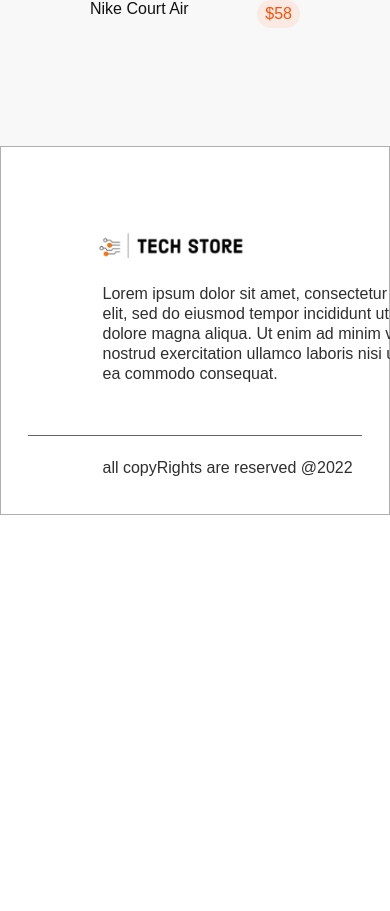
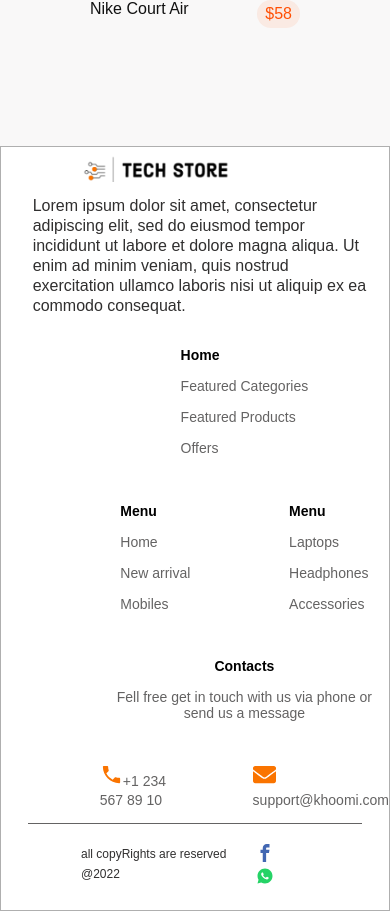
Before and after one commit to Ajyal-React/TechStoreTeam3, a React (Create React App) app: page / in a window 390 px wide. Shown: the part 7507-8418 px from the top of the page. Before the commit the page ends 8022 px from the top, so only its background shows below. Built offline with nearby package versions, Linux system fonts and the light colour scheme.

Commit message:
Make the footer responsive

```diff
--- a/src/components/Footer/Footer.jsx
+++ b/src/components/Footer/Footer.jsx
@@ -1,6 +1,6 @@
 import React from "react";
 import {
-    Foot,
+  Foot,
   ContFooter,
   Elements1,
   CopyRight,
@@ -8,10 +8,14 @@ import {
   Text,
   IconSocial,
   Icons,
-
+  Logo,
+  FooterList,
+  List,
+  Contacts,
+  IconsCont,
+  PhonEmail,
+  Textfoo
 } from "../Footer/Footer.styled";
-import { Logo, List, NavbarList } from "../Navbar/Navbar.styled";
-import {} from "../../GlobalStyles";
 import { FaEnvelope } from "react-icons/fa";
 import { MdPhone } from "react-icons/md";
 import { ImFacebook } from "react-icons/im";
@@ -23,7 +27,7 @@ const Footer = () => {
       <ContFooter>
         <Elements1>
           <Logo src="images/logo.png" />
-          <Text>
+          <Text width="380px" marginLeft="20px">
             Lorem ipsum dolor sit amet, consectetur adipiscing elit, sed do
             eiusmod tempor incididunt ut labore et dolore magna aliqua. Ut enim
             ad minim veniam, quis nostrud exercitation ullamco laboris nisi ut
@@ -31,86 +35,76 @@ const Footer = () => {
           </Text>
         </Elements1>
 
-        <NavbarList marginLeft="3%" fontSize="14px">
-          <List display="block" colorActive="#302F2Fs" weight="700">
+        <FooterList marginLeft="3%" fontSize="14px">
+          <List color="#000" weight="700">
             Home
           </List>
-          <List display="block" marginTop="20px" colorActive="#646363">
-            Featured Categories
-          </List>
-          <List display="block" marginTop="20px" colorActive="#646363">
-            Featured Products
-          </List>
-          <List display="block" marginTop="20px" colorActive="#646363">
-            Offers
-          </List>
-        </NavbarList>
+          <List>Featured Categories</List>
+          <List>Featured Products</List>
+          <List>Offers</List>
+        </FooterList>
 
-        <NavbarList marginLeft="3%" fontSize="14px">
-          <List display="block" colorActive="#302F2Fs" weight="700">
+        <FooterList marginLeft="5%" fontSize="14px">
+          <List color="#000" weight="700">
             Menu
           </List>
-          <List display="block" marginTop="20px" colorActive="#646363">
-            Home
-          </List>
-          <List display="block" marginTop="20px" colorActive="#646363">
-            New arrival
-          </List>
-          <List display="block" marginTop="20px" colorActive="#646363">
-            Mobiles
-          </List>
-        </NavbarList>
+          <List>Home</List>
+          <List>New arrival</List>
+          <List>Mobiles</List>
+        </FooterList>
 
-        <NavbarList marginLeft="3%" fontSize="14px">
-          <List display="block" colorActive="#302F2Fs" weight="700">
+        <FooterList marginLeft="5%" fontSize="14px">
+          <List color="#000" weight="700">
             Menu
           </List>
-          <List display="block" marginTop="20px" colorActive="#646363">
-            Laptops
-          </List>
-          <List display="block" marginTop="20px" colorActive="#646363">
-            Headphones
-          </List>
-          <List display="block" marginTop="20px" colorActive="#646363">
-            Accessories
-          </List>
-        </NavbarList>
+          <List>Laptops</List>
+          <List>Headphones</List>
+          <List>Accessories</List>
+        </FooterList>
 
-        <NavbarList marginLeft="10%" fontSize="14px">
-          <List display="block" colorActive="#302F2Fs" weight="700">
-            Menu
-          </List>
-          <Text width="400px" letterSpacing="-0.17px">
-            Fell free get in touch with us via phone or send us a message
-          </Text>
-          <List display="block" marginTop="5px" colorActive="#646363">
+        <FooterList marginLeft="7%" fontSize="14px">
+          <Contacts>
+            <List color="#000" weight="700">
+              Contacts
+            </List>
+            <List>
+              Fell free get in touch with us via phone or send us a message
+            </List>
+          </Contacts>
+          <PhonEmail>
+          <List>
             <Icons>
               <MdPhone />
             </Icons>
             +1 234 567 89 10
           </List>
 
-          <List display="block" marginTop="15px" colorActive="#646363">
-          <Icons>
+          <List>
+            <Icons>
               <FaEnvelope />
             </Icons>
             support@khoomi.com
           </List>
 
-        </NavbarList>
+
+          </PhonEmail>
+
+        </FooterList>
       </ContFooter>
 
       <Line />
 
       <CopyRight>
         <Elements1>
-
-        <Text>all copyRights are reserved @2022</Text>
+          <Textfoo width="400px">all copyRights are reserved @2022</Textfoo>
         </Elements1>
         <IconSocial>
-            <ImFacebook color='#4267B2'/>
-
-            <RiWhatsappFill color="#25D366"/>
+          <IconsCont>
+            <ImFacebook color="#4267B2" />
+          </IconsCont>
+          <IconsCont>
+            <RiWhatsappFill color="#25D366" />
+          </IconsCont>
         </IconSocial>
       </CopyRight>
     </Foot>
--- a/src/components/Footer/Footer.styled.js
+++ b/src/components/Footer/Footer.styled.js
@@ -5,10 +5,32 @@ export const Foot = styled.div`
 `;
 
 export const ContFooter = styled.div`
-  padding: 80px;
+  padding: 60px;
+  margin-bottom: 10px;
   display: flex;
+  @media (max-width: 768px) {
+    flex-wrap: wrap;
+    justify-content: center;
+    padding: 0px;
+  }
+  @media (max-width: 992px) {
+    flex-wrap: wrap;
+  }
 `;
 
+export const Logo = styled.img`
+  width: 150px;
+  margin-left: 3%;
+
+  @media (max-width: 768px) {
+    margin-left: 43%;
+    margin-top: 5%;
+  }
+  @media (max-width: 576px) {
+    margin-left: 20%;
+    margin-top: 1%;
+  }
+`;
 export const Elements1 = styled.div`
   //   gap: 20px;
 `;
@@ -16,15 +38,58 @@ export const Elements1 = styled.div`
 export const Text = styled.p`
   color: #302f2f;
   font-family: Poppins, sans-serif;
-  width: ${({ width }) => (width ? width : "430px")};
+  width: ${({ width }) => (width ? width : "30px")};
   line-height: ${({ lineHeight }) => (lineHeight ? lineHeight : "20px")};
-  padding: 5%;
+  font-size: ${({ fontSize }) => (fontSize ? fontSize : "16px")};
+  margin-left: ${({ marginLeft }) => (marginLeft ? marginLeft : "0px")};
+  margin-top: 10px;
+  @media (max-width: 768px) {
+    display: block;
+    width: 90%;
+    padding-left: 3%;
+    margin-bottom: 5%;
+  }
 `;
 export const Icons = styled.span`
   font-size: 23px;
   color: #fa7400;
 `;
+export const FooterList = styled.div`
+  margin-left: ${({ marginLeft }) => (marginLeft ? marginLeft : "20px")};
+  @media (max-width: 576px) {
+    margin-left: 10%;
+    margin-bottom: 5%;
+  }
+`;
+export const List = styled.div`
+  margin-top: 12px;
+  font-size: 14px;
+  flex-wrap: wrap;
+  font-weight: ${({ weight }) => (weight ? weight : "500")};
+  color: ${({ color }) => (color ? color : "#646363")};
+  @media (max-width: 768px) {
+    font-size: 14px;
+    margin-left: 60px;
+    margin-bottom: 15px;
+  }
+`;
+export const Contacts = styled.span`
+  @media (max-width: 768px) {
+    text-align: center;
+  }
 
+  @media (max-width: 576px) {
+    text-align: center;
+  }
+`;
+export const PhonEmail = styled.span`
+  @media (max-width: 768px) {
+    display: flex;
+    margin-bottom: 20px;
+    justify-content: space-between;
+    margin-top: 30px;
+  }
+`;
 export const Line = styled.div`
   background: #646363;
   height: 1px;
@@ -37,10 +102,34 @@ export const CopyRight = styled.div`
   display: flex;
   justify-content: space-between;
   margin-left: 80px;
+  margin-top: 10px;
+`;
+export const Textfoo = styled.p`
+  color: #302f2f;
+  font-family: Poppins, sans-serif;
+  line-height: 20px;
+  font-size: 16px;
+  margin-top: 10px;
+  @media (max-width: 768px) {
+    font-size: 14px;
+  }
+  @media (max-width: 576px) {
+    font-size: 12px;
+  }
 `;
 export const IconSocial = styled.span`
   font-size: 23px;
   color: ${({ color }) => (color ? color : "#000")};
   margin-right: 90px;
   margin-top: 20px;
+  margin-bottom: 20px;
+  @media (max-width: 576px) {
+    font-size: 18px;
+    margin-top: 10px;
+  }
 `;
+
+export const IconsCont = styled.span`
+  margin-left: ${({ marginLeft }) => (marginLeft ? marginLeft : "20px")};
+  margin-top: ${({ marginTop }) => (marginTop ? marginTop : "0px")};
+`;
--- a/src/components/Footer/ffff.css
+++ /dev/null
@@ -1,8 +0,0 @@
-*{
-
-    background: #dfdede 0% 0% no-repeat padding-box;
-    font-weight: 700;
-    justify-content: space-evenly;
-    line-height: 5px;
-
-}
```
